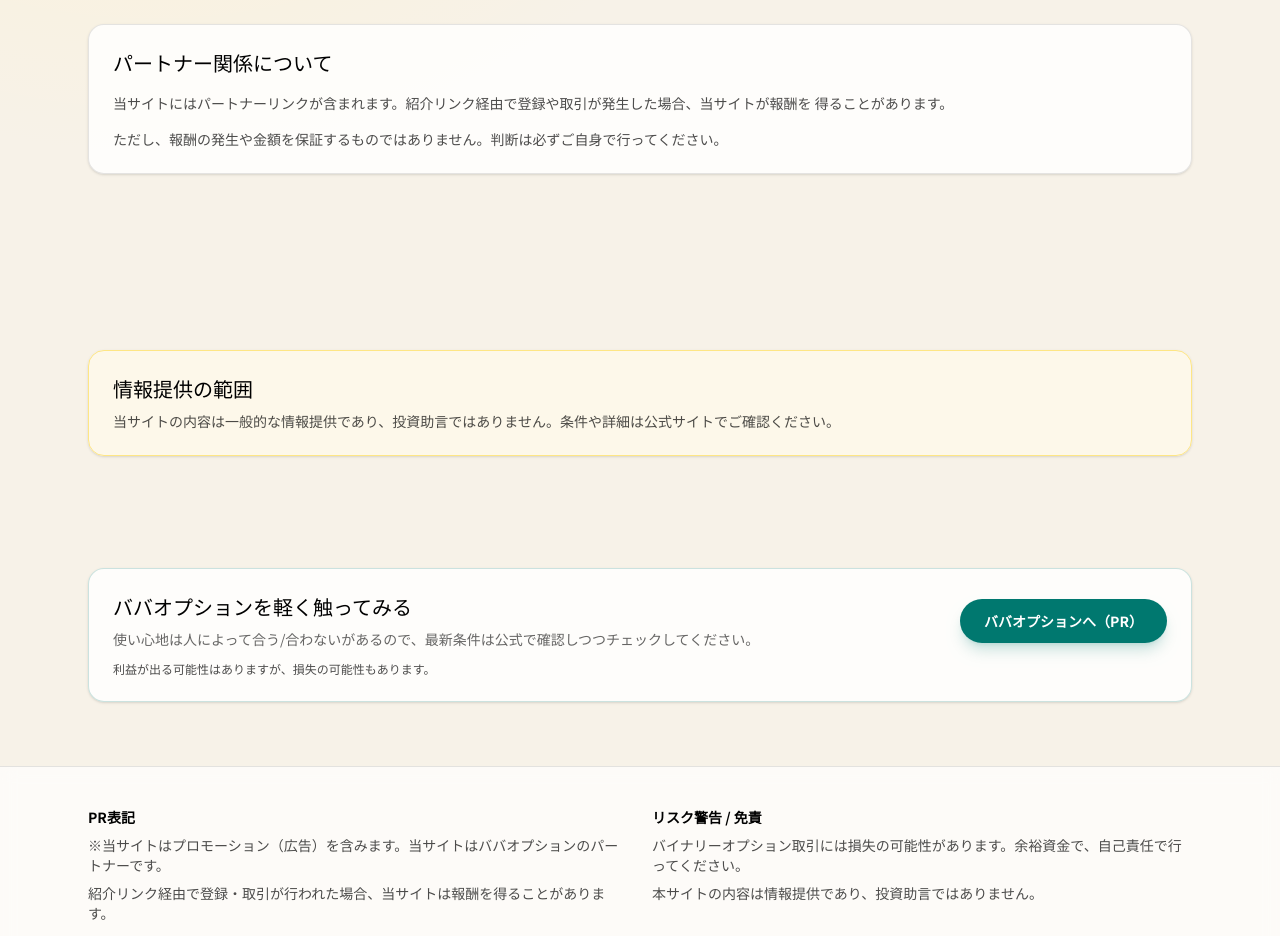
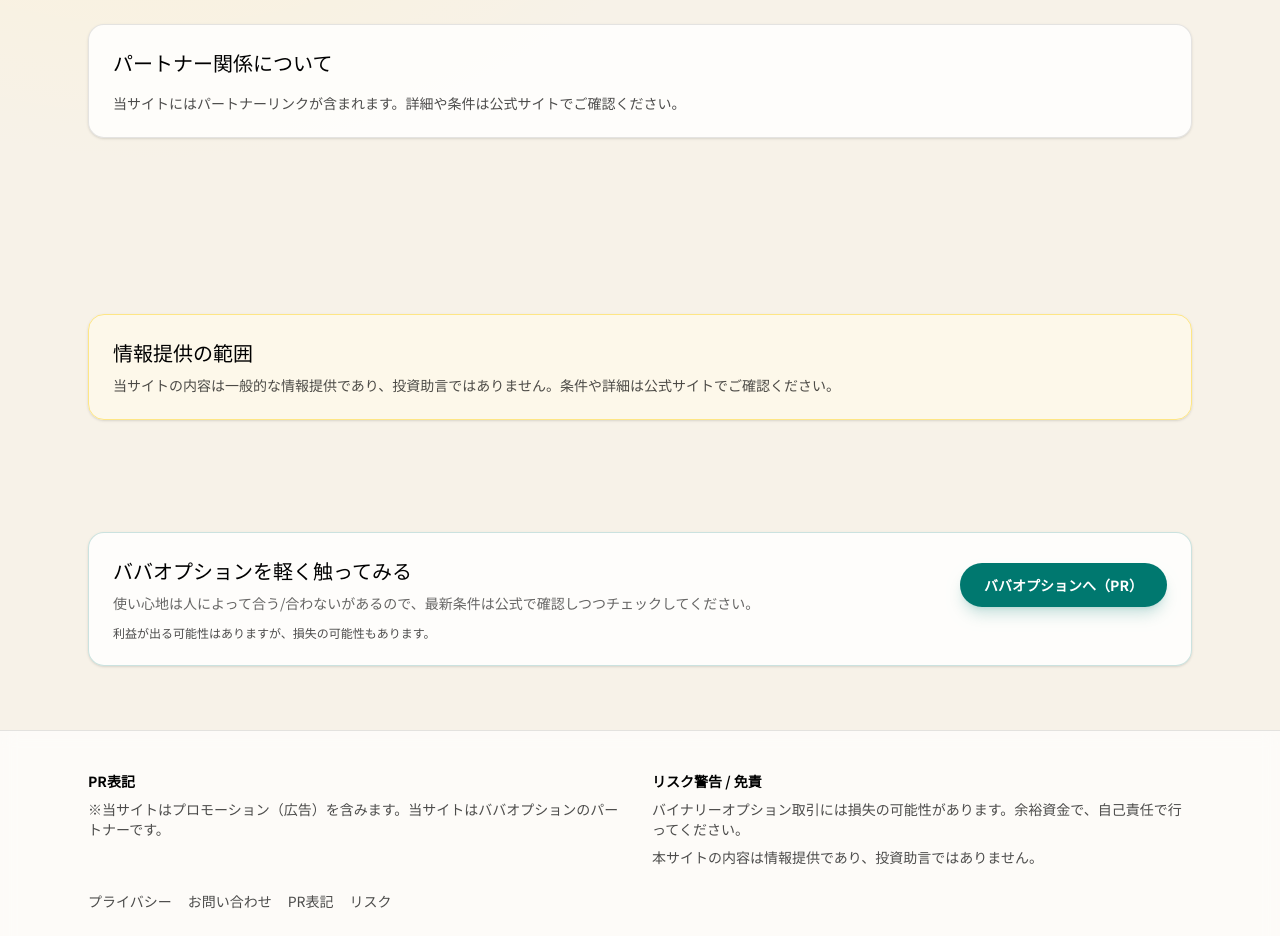
Before and after one commit to Yuifather/baba-jp-affiliate-site, a Next.js app: page /disclosure in a window 1280 px wide. Shown: the part 420-1356 px from the top of the page. Built offline with nearby package versions, Linux system fonts and the light colour scheme; no server answers.

Commit message:
Remove compensation wording from disclosures

```diff
--- a/src/app/disclosure/page.tsx
+++ b/src/app/disclosure/page.tsx
@@ -24,11 +24,7 @@
         <div className="card space-y-4">
           <h2 className="font-display text-xl text-black">パートナー関係について</h2>
           <p className="text-sm text-black/70">
-            当サイトにはパートナーリンクが含まれます。紹介リンク経由で登録や取引が発生した場合、当サイトが報酬を
-            得ることがあります。
-          </p>
-          <p className="text-sm text-black/70">
-            ただし、報酬の発生や金額を保証するものではありません。判断は必ずご自身で行ってください。
+            当サイトにはパートナーリンクが含まれます。詳細や条件は公式サイトでご確認ください。
           </p>
         </div>
       </section>
--- a/src/app/layout.tsx
+++ b/src/app/layout.tsx
@@ -66,9 +66,6 @@
                   <p>
                     ※当サイトはプロモーション（広告）を含みます。当サイトはババオプションのパートナーです。
                   </p>
-                  <p>
-                    紹介リンク経由で登録・取引が行われた場合、当サイトは報酬を得ることがあります。
-                  </p>
                 </div>
                 <div className="space-y-2 text-black/70">
                   <p className="font-semibold text-black">リスク警告 / 免責</p>
```
